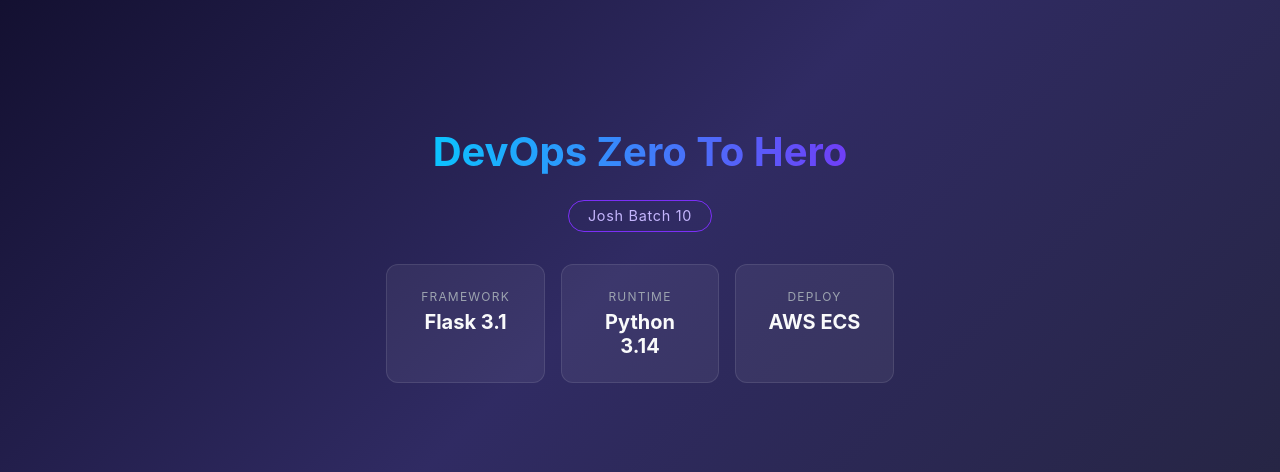
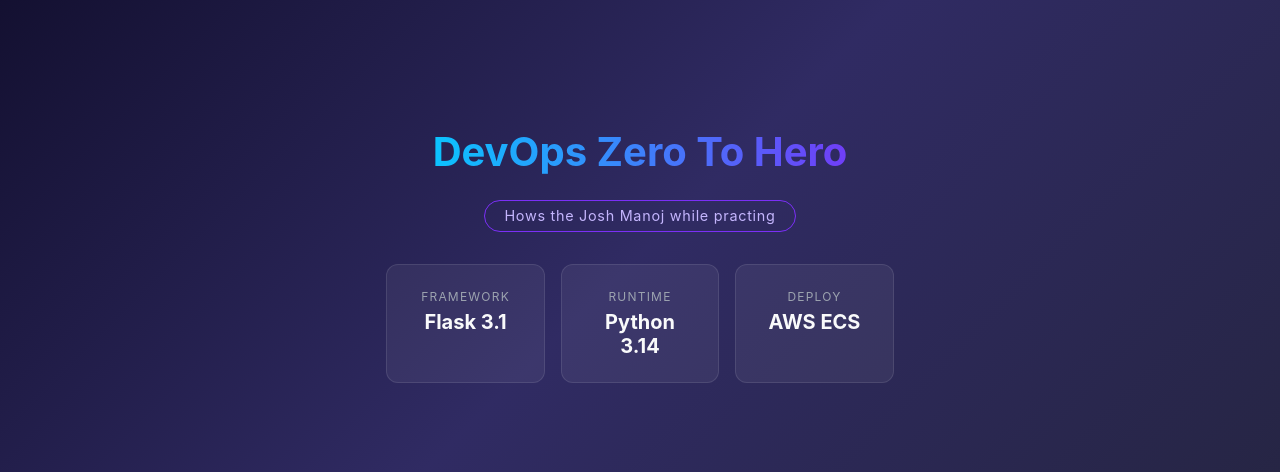
Before and after one commit to Manoj3577/docker-ci-cd-26, a Flask app: page / in a window 1280 px wide. Shown: the part 145-617 px from the top of the page. Run offline with Flask 3, Linux system fonts and the light colour scheme.

Commit message:
updated index.html with tagline

```diff
--- a/templates/index.html
+++ b/templates/index.html
@@ -68,7 +68,7 @@
 <body>
     <div class="container">
         <h1>DevOps Zero To Hero</h1>
-        <div class="badge">Josh Batch 10</div>
+        <div class="badge">Hows the Josh Manoj while practing</div>
         <div class="cards">
             <div class="card">
                 <span>Framework</span>
```
